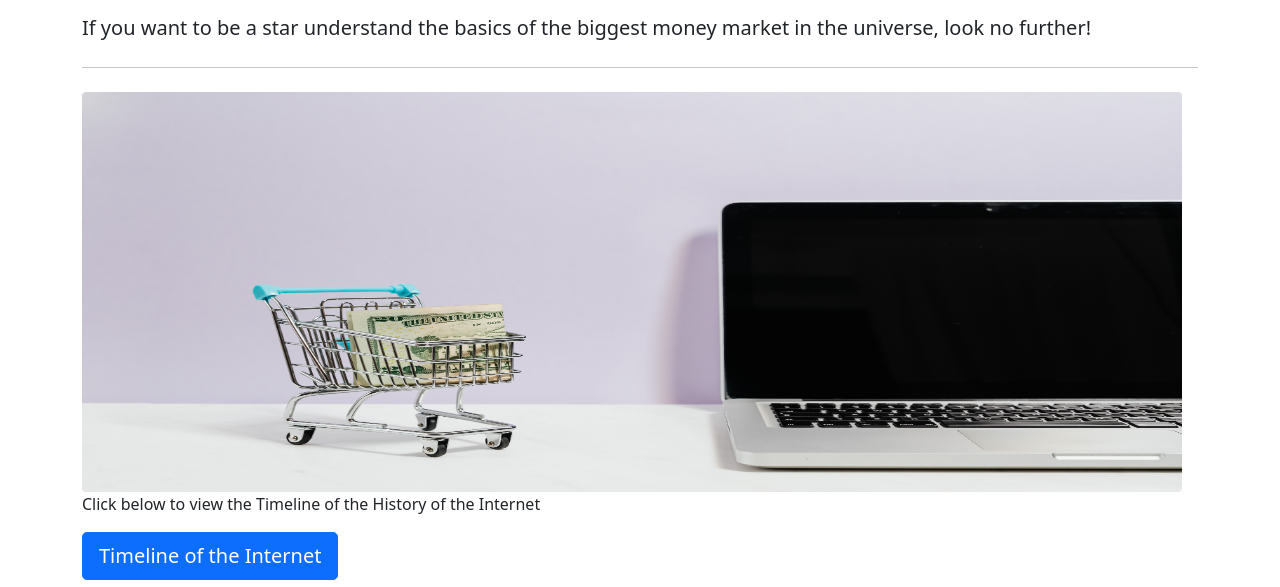
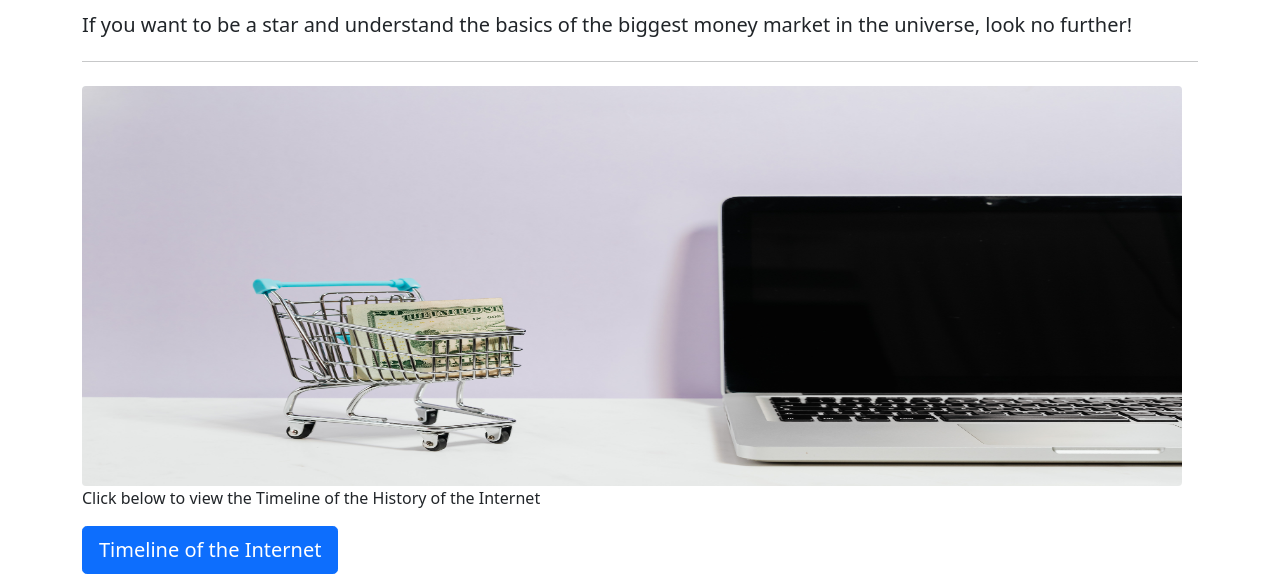
Before and after one commit to DanteArdolino/is117-InternetWorks, a website: page docs/index.html in a window 1280 px wide. Shown: the part 164-751 px from the top of the page. Drawn offline with nearby package versions, Linux system fonts and the light colour scheme.

Commit message:
Fix : updated tag of keyword to h2 to help SEO Fix : updated primary keyword in the alt tag of image to help SEO

```diff
--- a/docs/index.html
+++ b/docs/index.html
@@ -55,10 +55,10 @@
     <div class="jumbotron">
       <h1 class="display-4">How the Internet Works</h1>
       <p class="lead">Project for the class IS117</p>
-      <p class="lead">If you want to be a star understand the basics of the biggest money market in the universe,
-        look no further!</p>
+      <h2 class="lead">If you want to be a star and understand the basics of the biggest money market in the universe,
+        look no further!</h2>
       <hr class="my-4">
-      <img src="Images/pexels-karolina-grabowska-5632403.jpg" class="rounded float-right" alt="MoneyComputer" width="1100" height="400">
+      <img src="Images/pexels-karolina-grabowska-5632403.jpg" class="rounded float-right" alt="MoneyComputerStar" width="1100" height="400">
       <p>Click below to view the Timeline of the History of the Internet</p>
       <p class="lead">
         <a class="btn btn-primary btn-lg" href="history.html" role="button">Timeline of the Internet</a>
```
